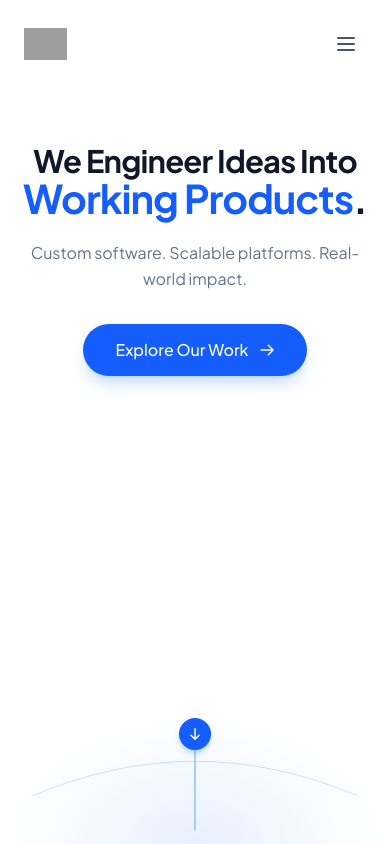
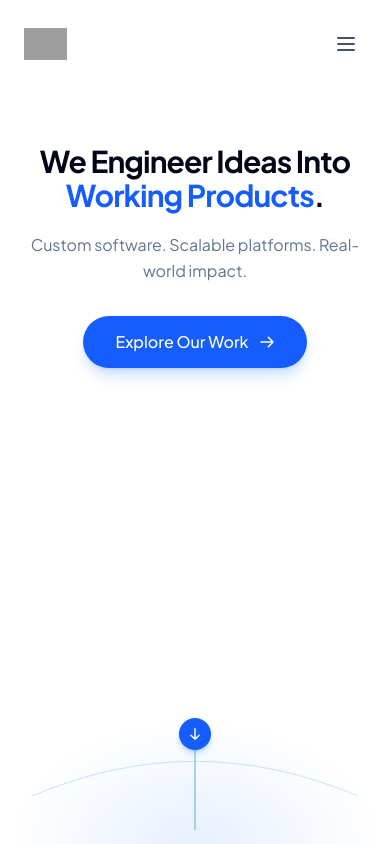
Before and after one commit to HarshaJyos/solvempire_test, a Next.js app: page / in a window 390 px wide. Built offline with nearby package versions, Linux system fonts and the light colour scheme; grey boxes are pictures that could not be loaded.

Commit message:
fix: adjust headline typography and responsive line balancing

```diff
--- a/src/app/page.tsx
+++ b/src/app/page.tsx
@@ -113,13 +113,11 @@ export default function Home() {
       {/* Hero Section */}
       <main className="flex-1 flex flex-col justify-between items-center text-center px-4 sm:px-6 pt-16 sm:pt-24 md:pt-28 relative">
         <div className="max-w-4xl mx-auto flex flex-col items-center">
-          {/* Main Headline - Optically balanced for equal visual width across both lines */}
-          <h1 className="text-4xl sm:text-6xl md:text-7xl lg:text-[5.2rem] font-bold text-slate-900 leading-[1.08] text-center flex flex-col items-center">
-            <span className="block text-[0.86em] font-bold text-slate-900 tracking-tight">
-              We Engineer Ideas Into
-            </span>
-            <span className="block text-[1.10em] font-bold text-blue-600 tracking-tight">
-              Working Products<span className="text-slate-900">.</span>
+          {/* Main Headline - Harmonious, uniform typography with balanced 2-line structure across all screens */}
+          <h1 className="text-3xl xs:text-4xl sm:text-5xl md:text-6xl lg:text-[4.25rem] font-bold tracking-[-0.03em] text-slate-950 leading-[1.14] text-center max-w-4xl mx-auto text-balance">
+            <span className="block">We Engineer Ideas Into</span>
+            <span className="block text-blue-600">
+              Working Products<span className="text-slate-950">.</span>
             </span>
           </h1>
 
```
